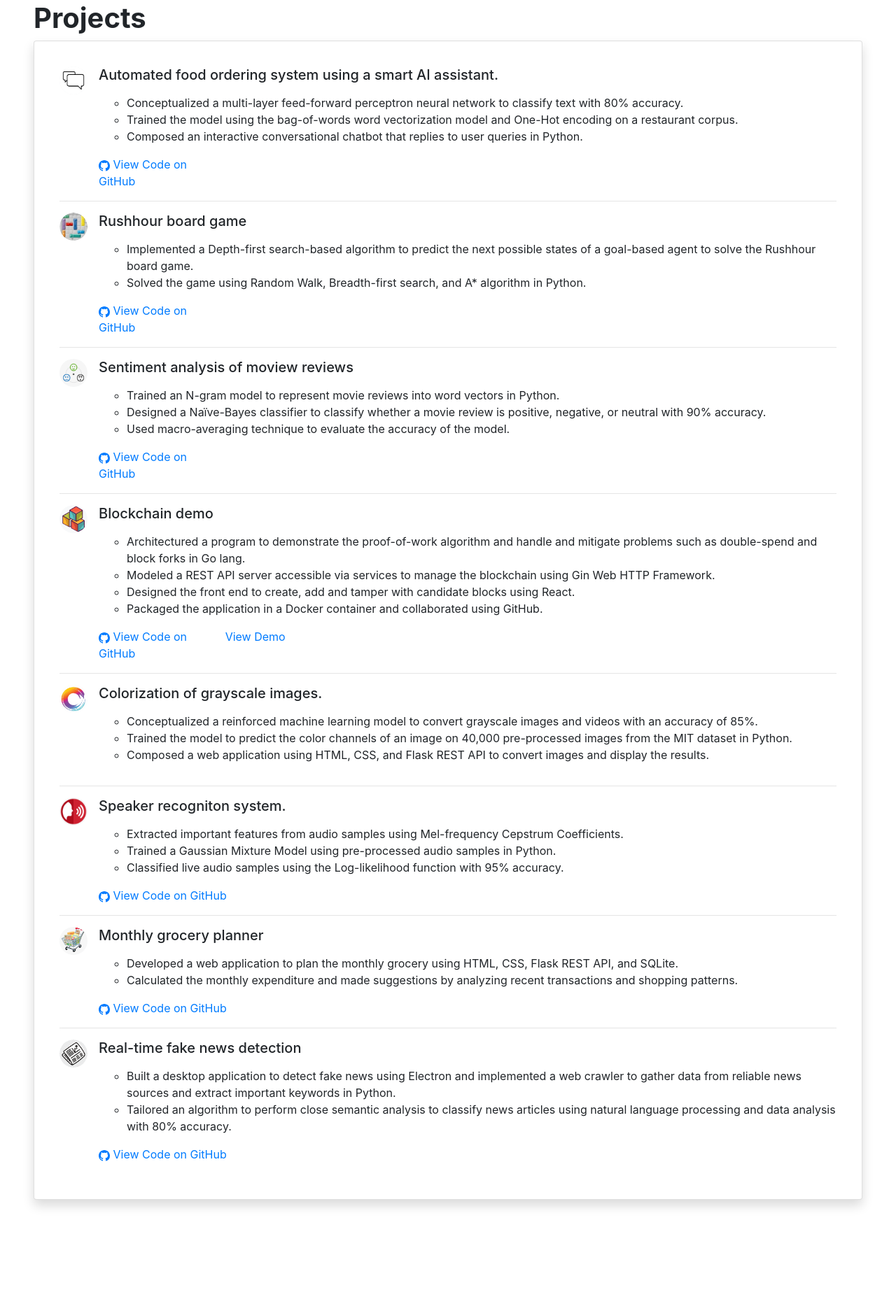
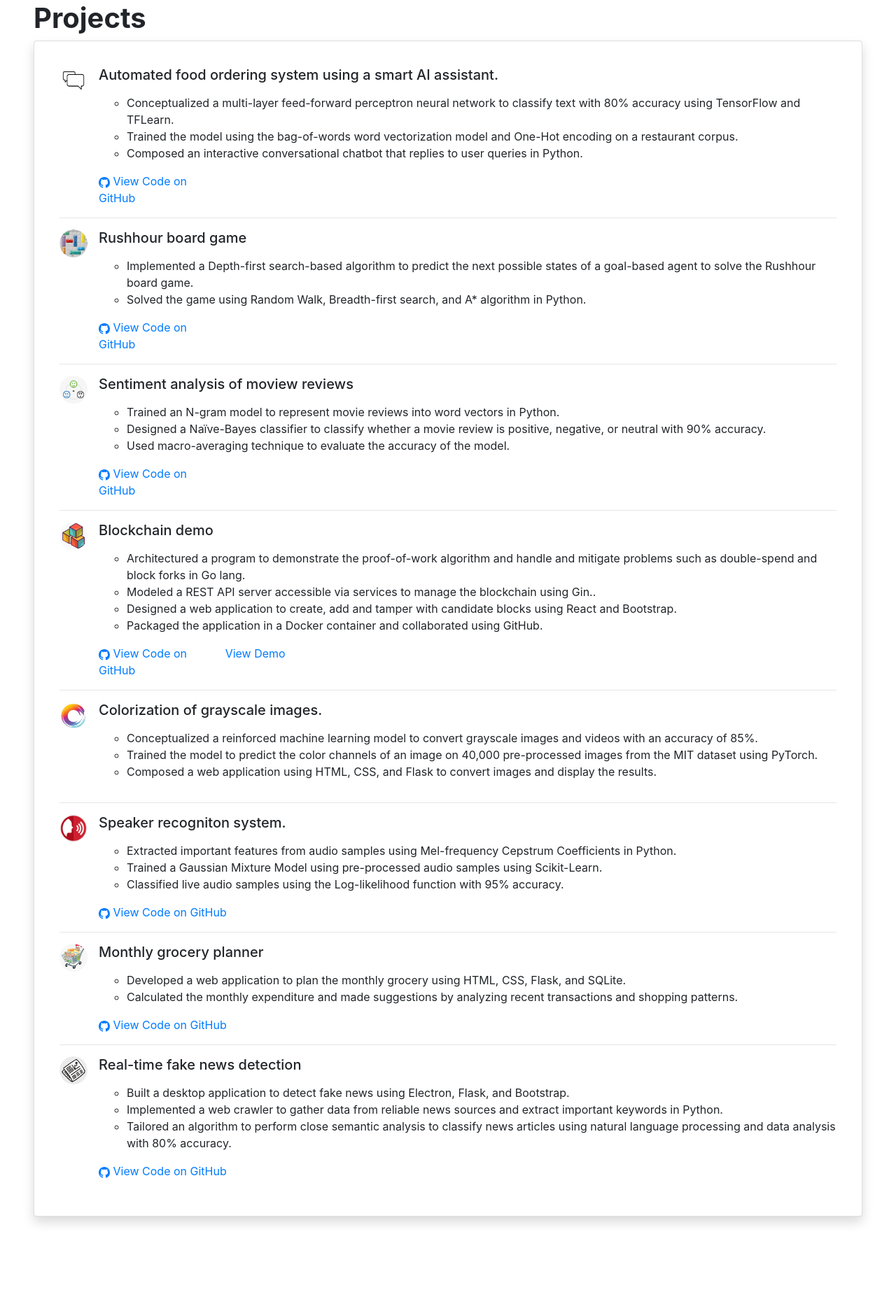
Before and after one commit to Mohilpalav/portfolio, a Vue app: page / in a window 1280 px wide. Shown: the part 2572-4436 px from the top of the page at 70% size. Built offline with nearby package versions, Linux system fonts and the light colour scheme.

Commit message:
Update Technologies

```diff
--- a/src/components/Experience.vue
+++ b/src/components/Experience.vue
@@ -7,7 +7,7 @@
         <b-card  v-onscroll class="shadow p-3 mb-5 bg-white rounded" :img-src="require('../assets/val2bizlogo.jpg')" img-left >
         <b-card-text>
             <h1> Val2biz Solutions LLC</h1>
-            Remote software engineering intern
+            Software engineering intern
             <hr>
 
                 As part of the software engineering team, I had the opportunity to work on the WCA Worldwide VIRTUAL conference project in which more than 2000 participants participated from all across the world.
--- a/src/components/Projects.vue
+++ b/src/components/Projects.vue
@@ -14,7 +14,7 @@
                 <h5 class="mt-0 mb-1">Automated food ordering system using a smart AI assistant.</h5>
                 <p class="my-3">
                 <ul>
-                    <li> Conceptualized a multi-layer feed-forward perceptron neural network to classify text with 80% accuracy. </li>
+                    <li> Conceptualized a multi-layer feed-forward perceptron neural network to classify text with 80% accuracy using TensorFlow and TFLearn. </li>
                     <li> Trained the model using the bag-of-words word vectorization model and One-Hot encoding on a restaurant corpus. </li>
                     <li> Composed an interactive conversational chatbot that replies to user queries in Python. </li>
                 </ul>
@@ -99,8 +99,8 @@
                 <p class="my-3">
                 <ul>
                     <li> Architectured a program to demonstrate the proof-of-work algorithm and handle and mitigate problems such as double-spend and block forks in Go lang. </li>
-                    <li> Modeled a REST API server accessible via services to manage the blockchain using Gin Web HTTP Framework. </li>
-                    <li> Designed the front end to create, add and tamper with candidate blocks using React. </li>
+                    <li> Modeled a REST API server accessible via services to manage the blockchain using Gin.. </li>
+                    <li> Designed a web application to create, add and tamper with candidate blocks using React and Bootstrap. </li>
                     <li> Packaged the application in a Docker container and collaborated using GitHub. </li>
                 </ul>
                 </p>
@@ -133,8 +133,8 @@
                 <p class="my-3">
                 <ul>
                     <li> Conceptualized a reinforced machine learning model to convert grayscale images and videos with an accuracy of 85%. </li>
-                    <li> Trained the model to predict the color channels of an image on 40,000 pre-processed images from the MIT dataset in Python. </li>
-                    <li> Composed a web application using HTML, CSS, and Flask REST API to convert images and display the results. </li>
+                    <li> Trained the model to predict the color channels of an image on 40,000 pre-processed images from the MIT dataset using PyTorch. </li>
+                    <li> Composed a web application using HTML, CSS, and Flask to convert images and display the results. </li>
                 </ul>
                 </p>
                 <!-- <b-link href="https://github.com/Mohilpalav">
@@ -155,8 +155,8 @@
                 <h5 class="mt-0 mb-1">Speaker recogniton system.</h5>
                 <p class="my-3">
                 <ul>
-                    <li> Extracted important features from audio samples using Mel-frequency Cepstrum Coefficients. </li>
-                    <li> Trained a Gaussian Mixture Model using pre-processed audio samples in Python.</li>
+                    <li> Extracted important features from audio samples using Mel-frequency Cepstrum Coefficients in Python. </li>
+                    <li> Trained a Gaussian Mixture Model using pre-processed audio samples using Scikit-Learn.</li>
                     <li> Classified live audio samples using the Log-likelihood function with 95% accuracy.</li>
                 </ul>
                 </p>
@@ -178,7 +178,7 @@
                 <h5 class="mt-0 mb-1">Monthly grocery planner</h5>
                 <p class="my-3">
                 <ul>
-                    <li> Developed a web application to plan the monthly grocery using HTML, CSS, Flask REST API, and SQLite. </li>
+                    <li> Developed a web application to plan the monthly grocery using HTML, CSS, Flask, and SQLite. </li>
                     <li> Calculated the monthly expenditure and made suggestions by analyzing recent transactions and shopping patterns. </li>
                 </ul>
                 </p>
@@ -200,7 +200,8 @@
                 <h5 class="mt-0 mb-1">Real-time fake news detection</h5>
                 <p class="my-3">
                 <ul>
-                    <li> Built a desktop application to detect fake news using Electron and implemented a web crawler to gather data from reliable news sources and extract important keywords in Python. </li>
+                    <li> Built a desktop application to detect fake news using Electron, Flask, and Bootstrap.</li>
+                    <li> Implemented a web crawler to gather data from reliable news sources and extract important keywords in Python. </li>
                     <li> Tailored an algorithm to perform close semantic analysis to classify news articles using natural language processing and data analysis with 80% accuracy. </li>
                 </ul>
                 </p>
--- a/src/components/Skills.vue
+++ b/src/components/Skills.vue
@@ -51,8 +51,8 @@
             <br>
             API
             <hr>
-            <b-button v-onscroll class="btn btn-5 mx-2 my-2">Flask REST API</b-button>
-            <b-button v-onscroll class="btn btn-5 mx-2 my-2">Gin Web HTTP Framework</b-button>
+            <b-button v-onscroll class="btn btn-5 mx-2 my-2">Flask</b-button>
+            <b-button v-onscroll class="btn btn-5 mx-2 my-2">Gin</b-button>
             <br>
             <br>
             Version Control
@@ -68,7 +68,7 @@
             <b-button v-onscroll class="btn btn-7 mx-2 my-2">Scikit-Learn</b-button>
             <b-button v-onscroll class="btn btn-7 mx-2 my-2">Matplotlib</b-button>
             <b-button v-onscroll class="btn btn-7 mx-2 my-2">NLTK</b-button>
-            <b-button v-onscroll class="btn btn-7 mx-2 my-2">Pytorch</b-button>
+            <b-button v-onscroll class="btn btn-7 mx-2 my-2">PyTorch</b-button>
             <b-button v-onscroll class="btn btn-7 mx-2 my-2">TensorFlow</b-button>
             <b-button v-onscroll class="btn btn-7 mx-2 my-2">Keras</b-button>
             <b-button v-onscroll class="btn btn-7 mx-2 my-2">TFLearn</b-button>
```
